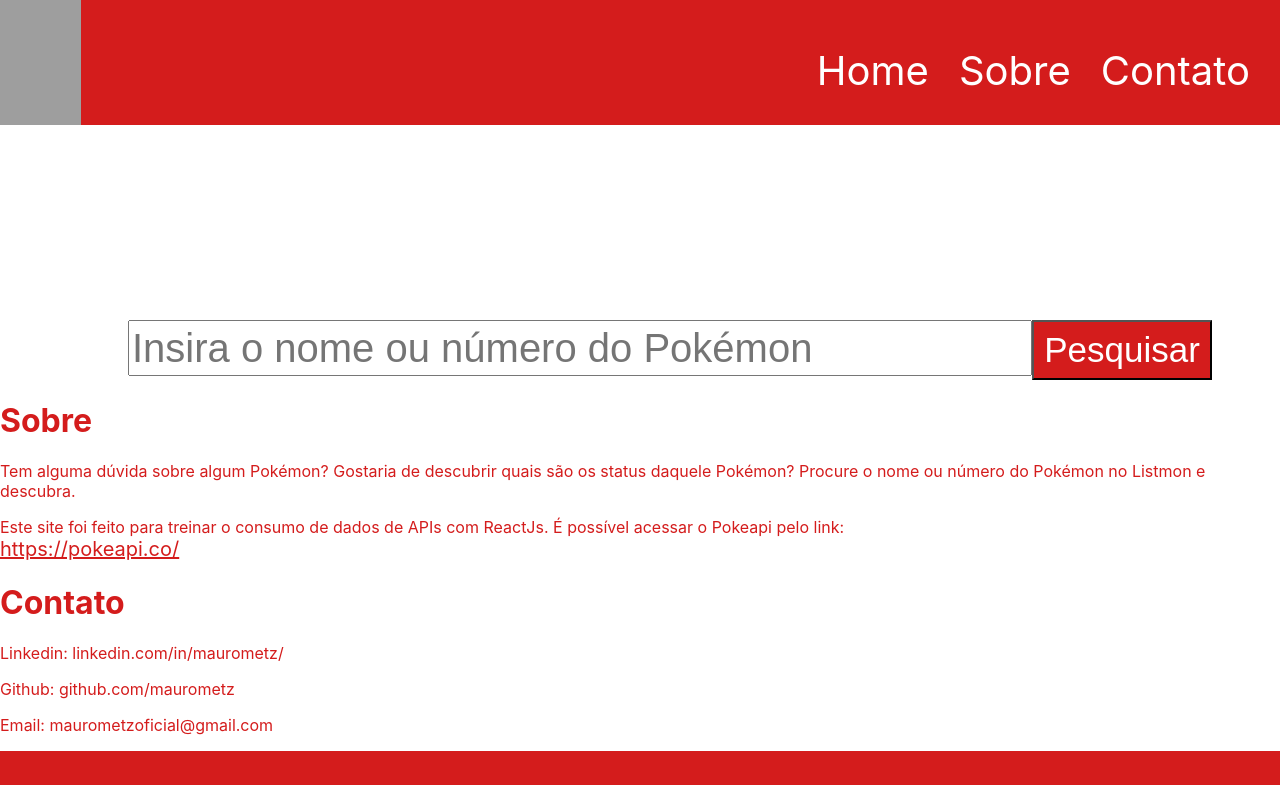
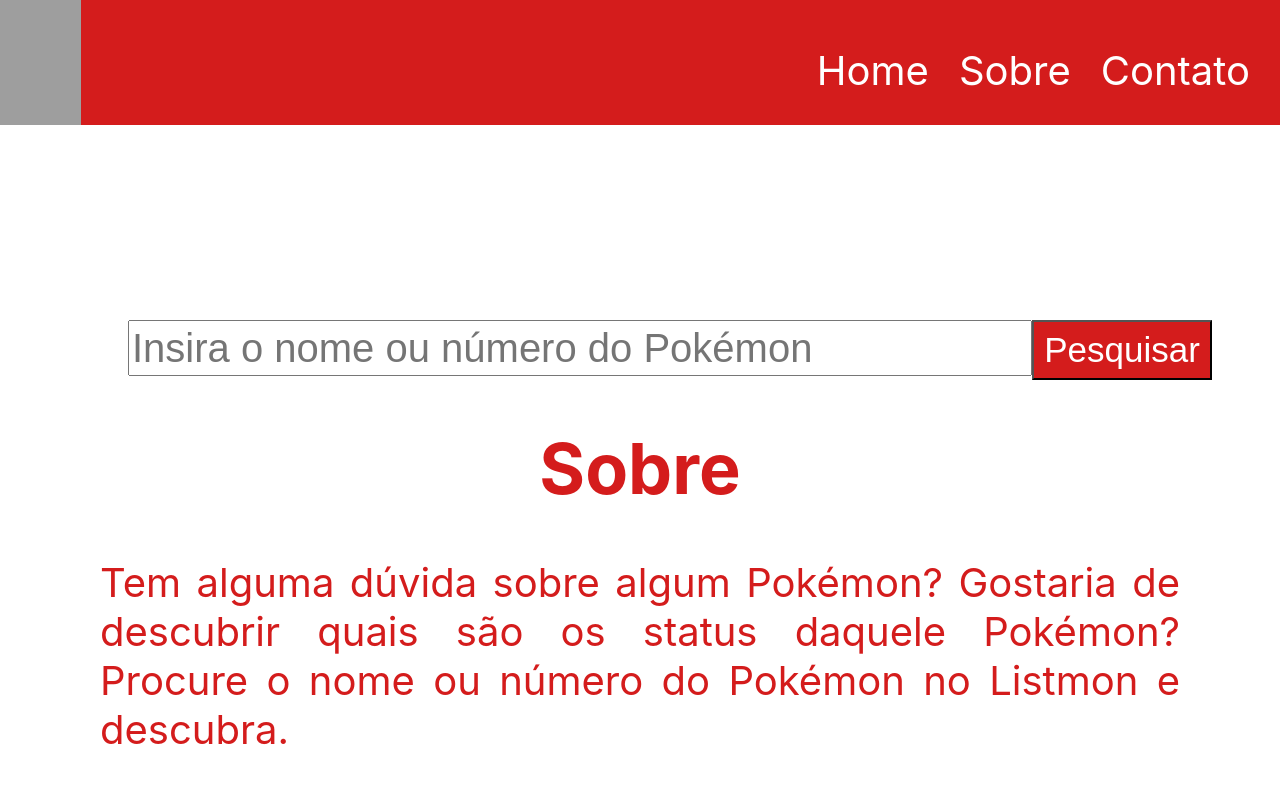
Before and after one commit to maurometz/frontend-challenge, a React (Create React App) app: page / in a window 1280 px wide. Shown: the top 785 px of the page. Built offline with nearby package versions, Linux system fonts and the light colour scheme; grey boxes are pictures that could not be loaded.

Commit message:
Adicionado estilo ao corpo do texto

```diff
--- a/src/App.css
+++ b/src/App.css
@@ -66,11 +66,11 @@
     font-size: 35px;
 }
 
-.pokeapi {
+.link-texto {
     color: #D41C1C;
-    font-size: 20px;
+    font-size: 40px;
     text-align: justify;
-    text-decoration: underline;
+
 }
 
 .footer p {
@@ -81,3 +81,19 @@
   padding: 30px;
   margin: 0;
 }
+
+p {
+  font-size: 40px;
+  padding-bottom: 50px;
+  text-align: justify;
+  margin-left: 100px;
+  margin-right: 100px;
+}
+
+h1 {
+  font-size: 70px;
+}
+
+.textos{
+  text-align: center;
+}
--- a/src/App.js
+++ b/src/App.js
@@ -59,6 +59,7 @@
           </nav>
         </div>
       </section>
+
       <div id="home" className="formulario">
         <form className="pesquisa" onSubmit={handleSubmit}>
           <label>
@@ -134,19 +135,19 @@
         )
       })}
 
-      <div id="sobre">
+      <div className="textos" id="sobre">
         <h1>Sobre</h1>
         <p>Tem alguma dúvida sobre algum Pokémon? Gostaria de descubrir quais são os status daquele Pokémon? Procure o
             nome ou número do Pokémon no Listmon e descubra.</p>
         <p>Este site foi feito para treinar o consumo de dados de APIs com ReactJs. É possível acessar o Pokeapi pelo
-            link: <a href="https://pokeapi.co/" class="pokeapi" target="_blank" rel="noreferrer">https://pokeapi.co/</a></p>
+            link: <a href="https://pokeapi.co/" class="link-texto" target="_blank" rel="noreferrer">https://pokeapi.co/</a></p>
       </div>
 
-      <div id="contato">
+      <div className="textos" id="contato">
         <h1>Contato</h1>
-        <p>Linkedin: linkedin.com/in/maurometz/</p>
-        <p>Github: github.com/maurometz </p>
-        <p>Email: maurometzoficial@gmail.com </p>
+        <p>Linkedin: <a class="link-texto" href="https://www.linkedin.com/in/maurometz" target="_blank" rel="noreferrer">linkedin.com/in/maurometz/</a> <br></br>
+        Github: <a class="link-texto" href="https://github.com/maurometz" target="_blank" rel="noreferrer">github.com/maurometz</a> <br></br>
+        Email:<br></br> maurometzoficial@gmail.com </p>
       </div>
       <footer>
         <div class="footer">
```
